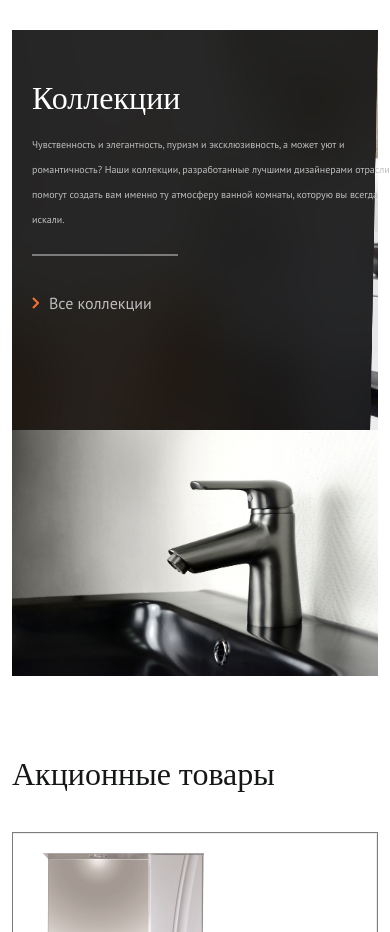
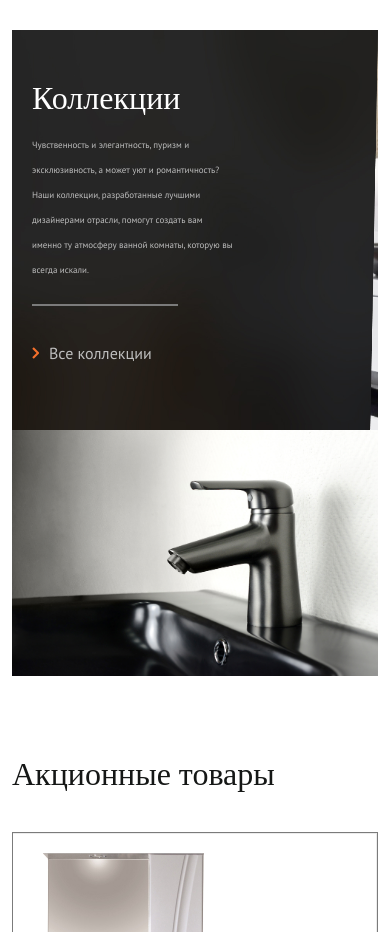
Before and after one commit to abdumannobovshohruh/OrangeMixers-shohruh, a plain HTML site: page index.html in a window 390 px wide. Shown: the part 3120-4052 px from the top of the page. Drawn offline with nearby package versions, Linux system fonts and the light colour scheme.

Commit message:
orange mixs  shohruh

```diff
--- a/style.css
+++ b/style.css
@@ -573,9 +573,10 @@ height: 400px;
     font-family: 'PT Sans';
     font-style: normal;
     font-weight: 400;
-    font-size: 10px;
+    font-size: 9px;
     line-height: 25px;
     color: #BEBEBE;
+    width: 202px;
 }
 .animal {
     margin-left: 125px;
```
